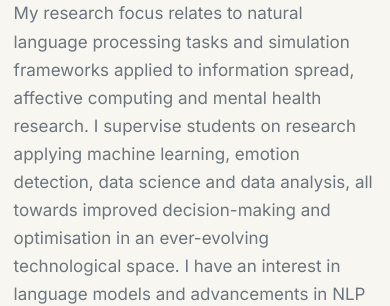
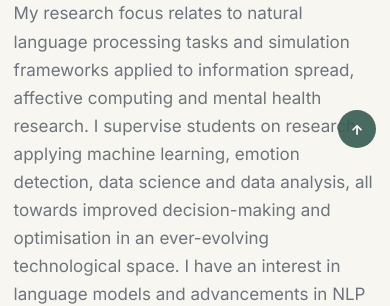
Before and after one commit to kurtmarais/kurtmarais.github.io, a Jekyll site: the page built from index.md, in a window 390 px wide. Shown: the part 738-1044 px from the top of the page. Built offline with Jekyll 4.4.1, drawn with Linux system fonts in a browser that asks for light colours.

Commit message:
Update main.scss

```diff
--- a/_sass/main.scss
+++ b/_sass/main.scss
@@ -397,6 +397,46 @@ body.dark-mode .social-media-icons a:hover {
   color: #9ab8aa;
 }
 
+body.dark-mode .back-to-top {
+  background: #f7f6f1;
+  color: #202421;
+}
+
+body.dark-mode .back-to-top:hover {
+  color: #202421;
+}
+
+/* BACK TO TOP */
+
+.back-to-top {
+  position: fixed;
+  right: 1.5rem;
+  bottom: 1.5rem;
+  width: 42px;
+  height: 42px;
+
+  display: flex;
+  align-items: center;
+  justify-content: center;
+
+  background: $linkColor;
+  color: #f7f6f1;
+  text-decoration: none;
+
+  border-radius: 50%;
+  font-size: 0.95rem;
+
+  opacity: 0.9;
+  transition: opacity 0.2s ease, transform 0.2s ease;
+  z-index: 1000;
+}
+
+.back-to-top:hover {
+  color: #f7f6f1;
+  opacity: 1;
+  transform: translateY(-2px);
+}
+
 
 /* MOBILE NAVIGATION */
 
@@ -406,6 +446,14 @@ body.dark-mode .social-media-icons a:hover {
 }
 
 @media (max-width: 767px) {
+
+  .back-to-top {
+    right: 1rem;
+    bottom: 1rem;
+    width: 38px;
+    height: 38px;
+    font-size: 0.85rem;
+  }
 
   .home-nav-link {
     display: none;
```
